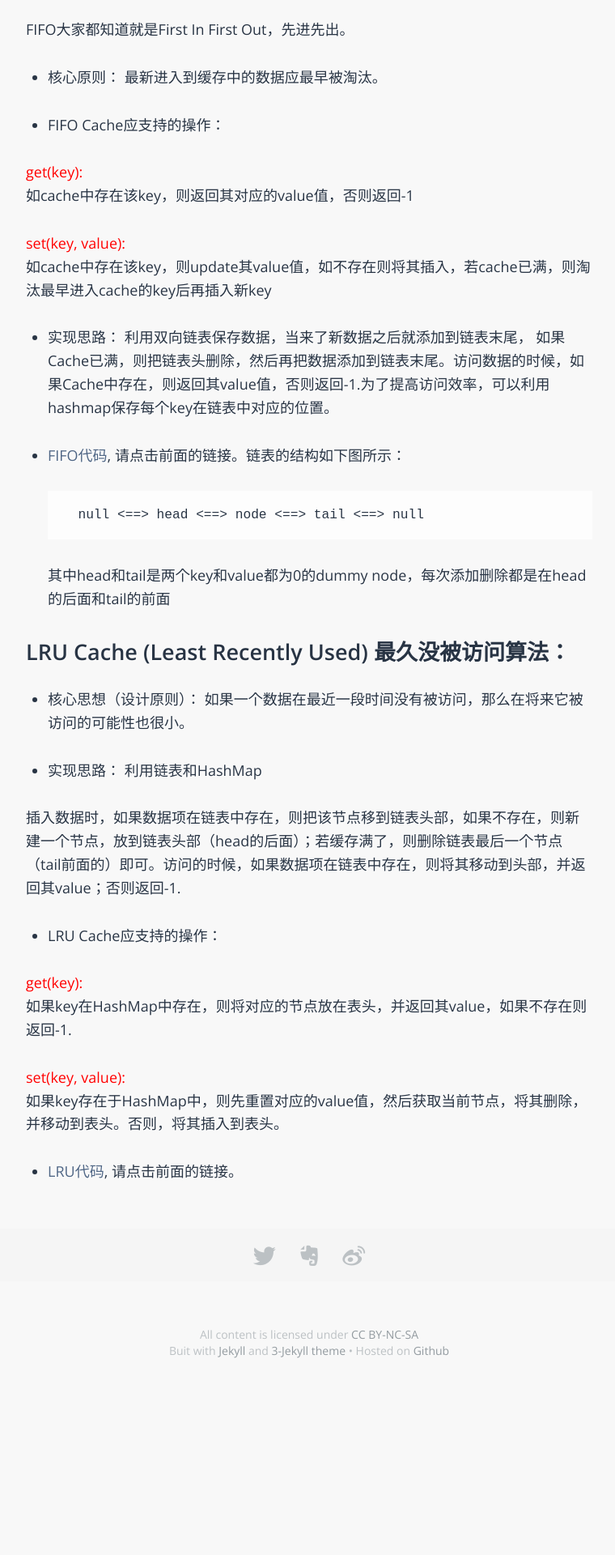
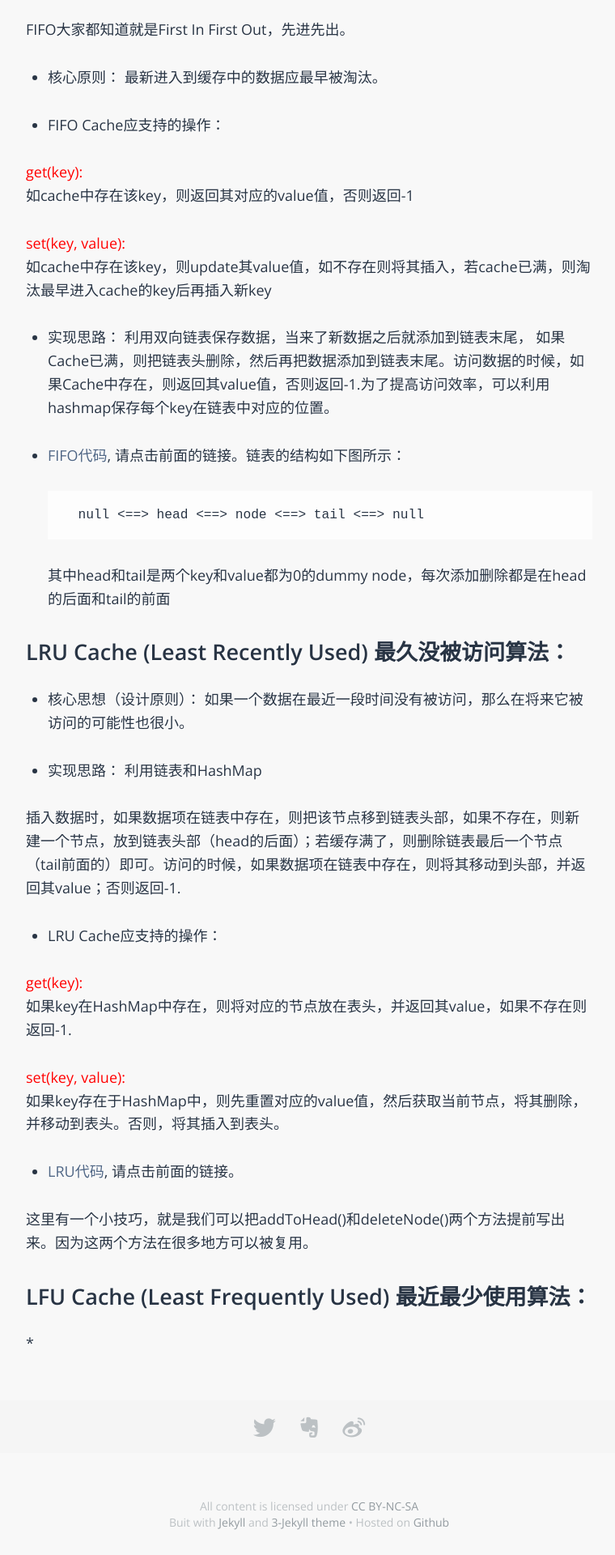
Before and after one commit to sophiesongge/sophiesongge.github.io, a Jekyll site: the page built from _posts/2017-06-28-cache.markdown, in a window 1280 px wide. Shown: the part 1071-2991 px from the top of the page at 81% size, without its empty margins (258-1018 px from the left). Built offline with Jekyll 4.4.1, drawn with Linux system fonts in a browser that asks for light colours; some web fonts are replaced.

Commit message:
add posts for cache

```diff
--- a/_posts/2017-06-28-cache.markdown
+++ b/_posts/2017-06-28-cache.markdown
@@ -74,6 +74,14 @@ LRU Cache (Least Recently Used) 最久没被访问算法：
 
 * [LRU代码], 请点击前面的链接。
 
+这里有一个小技巧，就是我们可以把addToHead()和deleteNode()两个方法提前写出来。因为这两个方法在很多地方可以被复用。
+
+
+LFU Cache (Least Frequently Used) 最近最少使用算法：
+==============================================
+
+*
+
 
 
 
```
